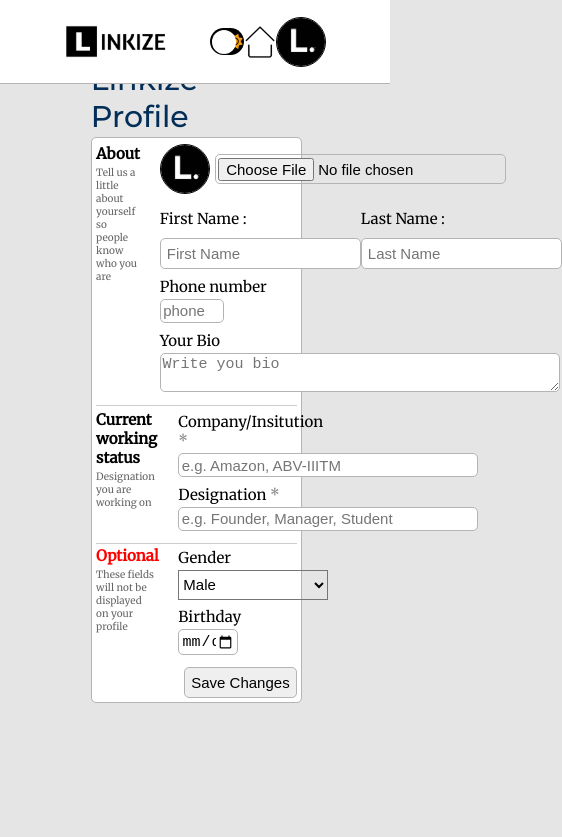
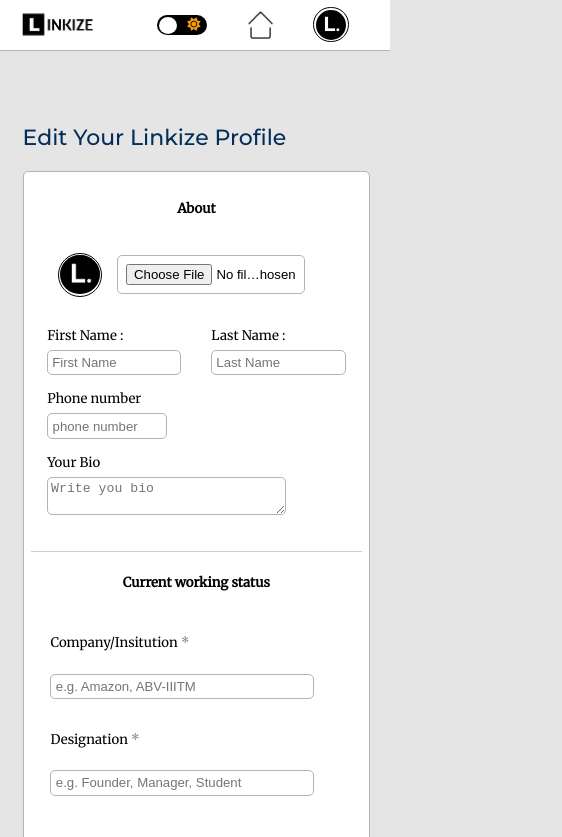
Before and after one commit to swahim/linlize-social-media-application, a website: page public/pages/completeProfile/index.html in a window 390 px wide. Shown: the top 837 px of the page, 562 px wide, since content can reach past the window. Drawn offline with Linux system fonts and the light colour scheme; no server answers; sample sign-in values are in the browser's storage.

Commit message:
made complete profile page responsive

```diff
--- a/public/pages/completeProfile/completeProfile.css
+++ b/public/pages/completeProfile/completeProfile.css
@@ -24,32 +24,32 @@ body {
 body.dark nav {
   background: #eeeeee;
 }
-body.dark .textNav{
+body.dark .textNav {
   color: white;
 }
-body.dark .profileContainer{
+body.dark .profileContainer {
   background: #393e46;
 }
-body.dark .heading{
+body.dark .heading {
   color: white;
 }
-body.dark .description{
+body.dark .description {
   color: rgb(160, 163, 165);
 }
-body.dark .card{
+body.dark .card {
   color: white;
 }
-body.dark .UplaodNewPhoto{
+body.dark .UplaodNewPhoto {
   background: #00adb5;
   color: black;
 }
-body.dark .UplaodNewPhoto:hover{
+body.dark .UplaodNewPhoto:hover {
   background: none;
   color: white;
   border: 1px solid #00adb5;
 }
-body.dark select{
-  background : white;
+body.dark select {
+  background: white;
 }
 nav {
   height: 10vh;
@@ -141,7 +141,7 @@ nav {
   align-items: center;
   justify-content: space-evenly;
 }
-.homeLogo{
+.homeLogo {
   cursor: pointer;
 }
 .profileImageTopBarContainer {
@@ -153,7 +153,7 @@ nav {
   justify-content: center;
   width: 5rem;
   border-radius: 50%;
-  /* padding: 0.3%; */
+  padding: 0.5%;
 }
 .profileImageTopBarContainer > img {
   height: 100%;
@@ -259,8 +259,7 @@ textarea:focus {
   font-size: 1.5rem;
 }
 .editPhotoContainer {
-  width: 50%;
-
+  width: 75%;
   display: flex;
   align-items: center;
   justify-content: space-between;
@@ -320,10 +319,10 @@ span {
 .card2 {
   margin-top: 2%;
 }
-.Optional{
+.Optional {
   color: red;
 }
-select{
+select {
   font-size: 1.5rem;
   width: 15rem;
   height: 3rem;
@@ -333,19 +332,261 @@ select{
   transition: all 0.2s linear;
   cursor: pointer;
 }
-select:focus{
+select:focus {
   outline: none;
 }
-.submitContainer{
+.submitContainer {
   width: 100%;
-  display : flex;
+  display: flex;
+  align-items: center;
   justify-content: flex-end;
   margin-top: 5%;
+  height: 5rem;
 }
-.submit{
-  padding : 1%;
+.publish {
+  cursor: pointer;
+  background: rgba(4, 142, 188, 0.5);
+  border: 1px solid white;
+  width: 20%;
+  height: 100%;
+  color: white;
+  border-radius: 22.5px;
+  font-size: 1.5rem;
+  transition: all 0.2s ease;
+}
+.publish:hover {
+  background: transparent;
+  border: 1px solid rgba(4, 142, 188, 0.8);
+  color: black;
+}
+.uploadBox {
+  margin-left: 0.5rem;
 }
 
-.uploadBox{
-  margin-left: 0.5rem;
+/* Responsive */
+@media screen and (max-width: 1250px) {
+  html {
+    font-size: 55%;
+  }
+  .fa-sun,
+  .fa-moon {
+    font-size: 1.7rem;
+  }
 }
+@media screen and (max-width: 1150px) {
+  nav {
+    justify-content: space-around;
+    height: 8vh;
+  }
+  .mainContainer {
+    width: 72%;
+  }
+  .rightTopBar {
+    width: 35%;
+  }
+  .textNav {
+    font-size: 2.5rem;
+  }
+  .editPhotoContainer {
+    width: 85%;
+  }
+  .rightTopBar > img {
+    height: 60%;
+  }
+  .label {
+    height: 23px;
+  }
+  .toggle {
+    height: 20px;
+    width: 20px;
+  }
+  .checkbox:checked + .label .toggle {
+    transform: translateX(35.5px);
+  }
+  .leftTopBar > img {
+    height: 160%;
+  }
+}
+@media screen and (max-width: 900px) {
+  nav {
+    justify-content: space-between;
+  }
+  .rightTopBar {
+    width: 50%;
+  }
+  .mainContainer {
+    width: 85%;
+  }
+  .leftTopBar {
+    justify-content: flex-start;
+    margin-left: 10%;
+  }
+  .editPhotoContainer {
+    width: 80%;
+  }
+  .navBarContainer {
+    margin-top: 6%;
+  }
+  .profileContainer {
+    margin-top: 0;
+  }
+}
+@media screen and (max-width: 700px) {
+  .leftTopBar {
+    margin-left: 5%;
+  }
+  body {
+    height: 120vh;
+  }
+  .navBarContainer {
+    height: 5%;
+  }
+  .mainContainer {
+    width: 95%;
+    height: 100rem;
+    margin-top: 10%;
+  }
+  .profileContainer {
+    margin-top: 5%;
+  }
+  .lastName {
+    margin-left: 8%;
+  }
+}
+@media screen and (max-width: 600px) {
+  .description {
+    display: none;
+  }
+  .left {
+    width: 80%;
+  }
+  body {
+    height: 100vh;
+  }
+  .superContainer {
+    margin-top: 15%;
+  }
+  nav {
+    height: 6vh;
+    position: fixed;
+    top: 0;
+  }
+  .mainContainer {
+    margin-top: 3%;
+  }
+  .heading {
+    display: flex;
+    align-items: center;
+    justify-content: center;
+    width: 100%;
+  }
+  .card {
+    flex-direction: column;
+    align-items: center;
+    height: 40rem;
+    justify-content: space-around;
+  }
+  .card2,
+  .card3 {
+    height: 30rem;
+  }
+  .right2 {
+    height: 70%;
+    display: flex;
+    flex-direction: column;
+    justify-content: space-around;
+  }
+  .label {
+    width: 55px;
+  }
+  .checkbox:checked + .label .toggle {
+    transform: translateX(32px);
+  }
+  .rightTopBar > .profileImageTopBarContainer {
+    height: 4rem;
+    width: 4rem;
+  }
+  .rightTopBar {
+    width: 60%;
+  }
+  .submitContainer{
+    display: flex;
+    align-items: center;
+    justify-content:center;
+  }
+  .publish{
+    width: 30%;
+    height: 70%;
+  }
+}
+@media screen and (max-width: 500px) {
+  .right {
+    width: 90%;
+    margin-left: 0;
+  }
+  .mainContainer {
+    margin-top: 8%;
+  }
+}
+@media screen and (max-width: 450px) {
+  #uploadBox {
+    width: 70%;
+  }
+  .editPhotoContainer {
+    justify-content: space-evenly;
+    width: 90%;
+  }
+  .mainContainer {
+    margin-top: 7%;
+  }
+  .name {
+    width: 100%;
+    display: flex;
+    flex-wrap: wrap;
+  }
+  .Name {
+    width: 45%;
+  }
+  .writeBio {
+    width: 80%;
+  }
+  .rightTopBar {
+    width: 70%;
+  }
+  .label {
+    height: 20px;
+    width: 50px;
+  }
+  .toggle {
+    height: 17px;
+    width: 18px;
+  }
+  .checkbox:checked + .label .toggle {
+    transform: translateX(28px);
+  }
+  .fa-moon,
+  .fa-sun {
+    font-size: 1.5rem;
+  }
+  .textNav {
+    font-size: 2.5rem;
+  }
+  /* * {
+    background: #000 !important;
+    color: #0f0 !important;
+    outline: solid #f00 1px !important;
+  } */
+}
+@media screen and (max-width: 410px) {
+  .mainContainer {
+    margin-top: 25%;
+  }
+  .publish{
+    width: 50%;
+  }
+}
+@media screen and (max-width: 380px) {
+  body {
+    height: 100vh;
+  }
+}
--- a/public/pages/completeProfile/completeProfile.js
+++ b/public/pages/completeProfile/completeProfile.js
@@ -173,3 +173,6 @@ homeLogo.addEventListener("click", (e) =>{
     location.href = "/pages/feed/";
 
 })
+checkbox.addEventListener("click", () => {
+  document.body.classList.toggle("dark");
+});
--- a/public/pages/completeProfile/index.html
+++ b/public/pages/completeProfile/index.html
@@ -44,7 +44,7 @@
 
         <form id="image_submit">
           <div class="profileContainer">
-            <div class="card">
+         <div class="card card1">
               <div class="left">
                 <div class="heading">About</div>
                 <div class="description">
@@ -59,11 +59,11 @@
                         <input type="file" accept="image/*" name="pic" id="uploadBox" class="uploadBox"/>
                     </div>
                 <div class="name">
-                  <div class="firstName displayName">
+                  <div class="firstName Name displayName">
                       First Name :
                       <input class="firstNameInput" type="text" placeholder="First Name">
                   </div>
-                  <div class="lastName displayName">
+                  <div class="lastName Name displayName">
                       Last Name :
                       <input class="lastNameInput" type="text" placeholder="Last Name">
                   </div>
@@ -113,12 +113,6 @@
           </div>
         </div>
         </form>
-
-
-
-
-
-
     </div>
   </body>
   <script src="./completeProfile.js"></script>
```
